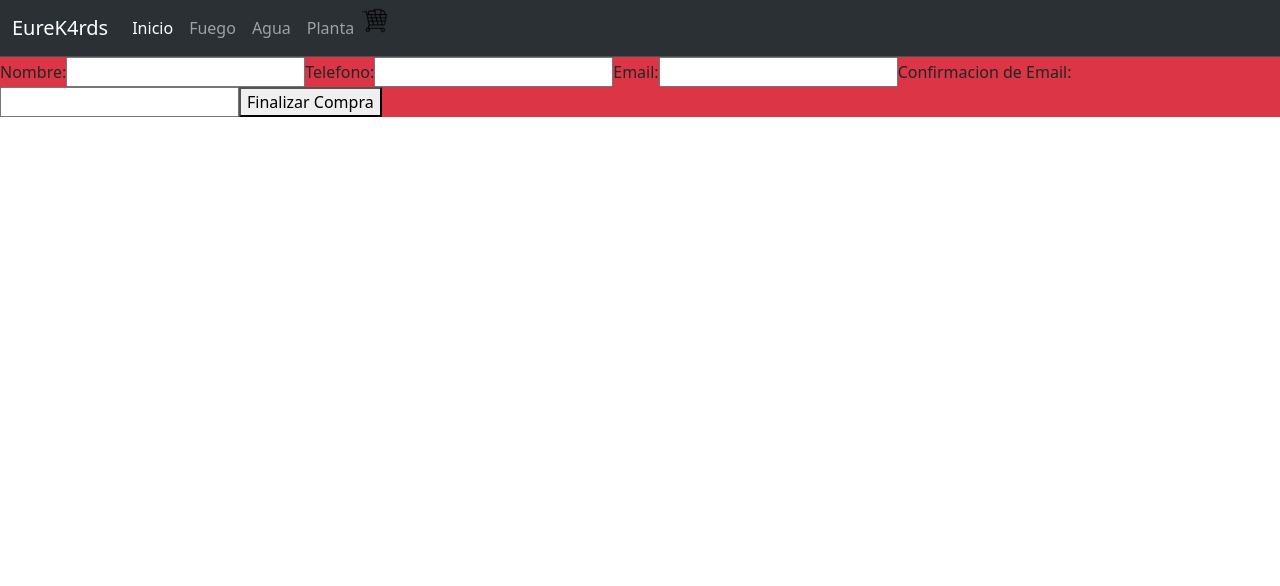
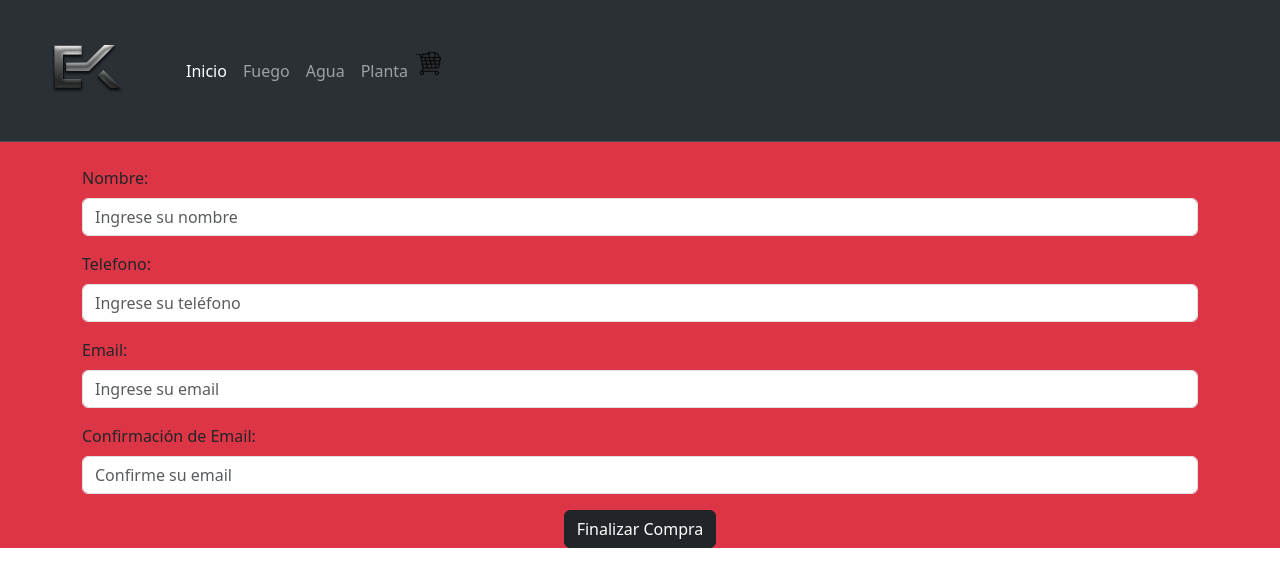
Before and after one commit to NahuelAngelone/PreEntrega2-Angelone, a React (Vite) app: page /checkout in a window 1280 px wide. Shown: the top 586 px of the page. Built offline with nearby package versions, Linux system fonts and the light colour scheme.

Commit message:
estilo al form

```diff
--- a/src/App.jsx
+++ b/src/App.jsx
@@ -19,7 +19,7 @@ function App() {
           <ToastContainer theme="dark" />
 
           <Routes>
-            <Route path="/" element={<ItemListContainer greeting={'Bienvenidos a mi Store de Pokemon'} />} />
+            <Route path="/" element={<ItemListContainer greeting={'Pokemon Store - EurEk4ards'} />} />
             <Route path="/categoria/:idCategoria" element={<ItemListContainer greeting={'Bienvenidos a mi Store de Pokemon'} />} />
             <Route path="/detalle/:idCarta" element={<ItemDetailContainer />} />
             <Route path="/cart" element={<Cart />} />
--- a/src/components/Cart/Cart.jsx
+++ b/src/components/Cart/Cart.jsx
@@ -26,14 +26,14 @@ const Cart = () => {
 						<p>Cantidad: {productoCarrito.cantidad}</p>
 						<p>Precio c/u: ${productoCarrito.precio}</p>
 						<p>Precio: ${productoCarrito.precio * productoCarrito.cantidad}</p>
-						<button onClick={ () => borrarProducto (productoCarrito.id)}>borrar</button>
+						<button className="btn btn-dark" onClick={ () => borrarProducto (productoCarrito.id)}>borrar</button>
 					</li>
 				))
 				}
 			</ul>
 			<h2>Precio Total: {precioTotal()} </h2>
-			<button onClick={vaciarCarrito}>Vaciar Carrito</button>
-			<Link to="/checkout">Checkout</Link>
+			<button className="btn btn-dark" onClick={vaciarCarrito}>Vaciar Carrito</button>
+			<Link className="btn btn-dark" to="/checkout">Checkout</Link>
 		</div>
 	)
 };
--- a/src/components/Checkout/CheckoutView.jsx
+++ b/src/components/Checkout/CheckoutView.jsx
@@ -1,20 +1,63 @@
 const CheckoutView = ({ datosForm, handleChangeInput, handleSubmitForm }) => {
 	return (
 
-		<form onSubmit={handleSubmitForm}>
-			<label>Nombre:</label>
-			<input type="text" name="nombre" value={datosForm.nombre} onChange={handleChangeInput} />
+		<form onSubmit={handleSubmitForm} className="container mt-4">
+			<div className="mb-3">
+				<label htmlFor="nombre" className="form-label">Nombre:</label>
+				<input
+					type="text"
+					className="form-control"
+					id="nombre"
+					name="nombre"
+					value={datosForm.nombre}
+					onChange={handleChangeInput}
+					placeholder="Ingrese su nombre"
+				/>
+			</div>
 
-			<label>Telefono:</label>
-			<input type="text" name="telefono" value={datosForm.telefono} onChange={handleChangeInput} />
+			<div className="mb-3">
+				<label htmlFor="telefono" className="form-label">Telefono:</label>
+				<input
+					type="text"
+					className="form-control"
+					id="telefono"
+					name="telefono"
+					value={datosForm.telefono}
+					onChange={handleChangeInput}
+					placeholder="Ingrese su teléfono"
+				/>
+			</div>
 
-			<label>Email:</label>
-			<input type="text" name="email" value={datosForm.email} onChange={handleChangeInput} />
+			<div className="mb-3">
+				<label htmlFor="email" className="form-label">Email:</label>
+				<input
+					type="email"
+					className="form-control"
+					id="email"
+					name="email"
+					value={datosForm.email}
+					onChange={handleChangeInput}
+					placeholder="Ingrese su email"
+				/>
+			</div>
 
-			<label>Confirmacion de Email:</label>
-			<input type="text" name="emailConfirm" value={datosForm.emailConfirm} onChange={handleChangeInput} />
-
-			<button type="submit">Finalizar Compra</button>
+			<div className="mb-3">
+				<label htmlFor="emailConfirm" className="form-label">Confirmación de Email:</label>
+				<input
+					type="email"
+					className="form-control"
+					id="emailConfirm"
+					name="emailConfirm"
+					value={datosForm.emailConfirm}
+					onChange={handleChangeInput}
+					placeholder="Confirme su email"
+				/>
+			</div>
+			<div className="d-flex justify-content-center">
+				<button className="btn btn-dark" type="submit">
+					Finalizar Compra
+				</button>
+			</div>
 
 		</form>
 	)
--- a/src/components/Counter/Counter.jsx
+++ b/src/components/Counter/Counter.jsx
@@ -2,7 +2,7 @@ import { useState } from "react"
 import CounterView from "./CounterView"
 
 const Counter = ({ stock, addToCart }) => {
-  const [contador, setContador] = useState(0)
+  const [contador, setContador] = useState(1)
 
   const sumar = () => {
     if(contador < stock) {
--- a/src/components/Counter/CounterView.jsx
+++ b/src/components/Counter/CounterView.jsx
@@ -1,11 +1,13 @@
+
+
 const CounterView = ({ contador, sumar, restar, addToCart }) => {
 
   return (
     <div>
       <p>Contador: {contador} </p>
-      <button onClick={sumar}>+</button>
-      <button onClick={restar}>-</button>
-      <button onClick={ () => addToCart(contador) }>Agregar al carrito</button>
+      <button className="btn btn-dark" onClick={sumar}>+</button>
+      <button className="btn btn-dark" onClick={restar}>-</button>
+      <button className="btn btn-dark" onClick={ () => addToCart(contador) }>Agregar al carrito</button>
     </div>
   )
 }
--- a/src/components/ItemListContainer/Item.jsx
+++ b/src/components/ItemListContainer/Item.jsx
@@ -22,9 +22,9 @@ const Item = ({ carta }) => {
 	return (
 		<Link to={`/detalle/${carta.id}`}>
 			<div onMouseOver={handleMouseOver}
-			onMouseLeave={handleMouseLeave}
-			className="card bg-secondary text-center align-items-center justify-content-center"
-			style={estiloCard}>
+				onMouseLeave={handleMouseLeave}
+				className="card bg-secondary text-center align-items-center justify-content-center"
+				style={estiloCard}>
 				<img src={carta.imagen} alt="" style={{ maxWidth: '100px' }} className="card-img-top" />
 				<div className="card-body">
 					<p className="card-title">{carta.nombre}</p>
--- a/src/components/NavBar/NavBar.jsx
+++ b/src/components/NavBar/NavBar.jsx
@@ -1,11 +1,12 @@
 import CartWidget from "../CartWidget/CartWidget";
 import { Link } from "react-router-dom";
+import EK from './Assets/EK.png'
 
 const NavBar = () => {
   return (
     <nav className="navbar bg-dark border-bottom border-body navbar navbar-expand-lg bg-body-tertiary" data-bs-theme="dark">
       <div className="container-fluid">
-        <Link className="navbar-brand" to="/">EureK4rds</Link>
+        <Link className="navbar-brand" to="/"><img src={EK} width={150} alt="logo store" /></Link>
         <button className="navbar-toggler" type="button" data-bs-toggle="collapse" data-bs-target="#navbarNavAltMarkup" aria-controls="navbarNavAltMarkup" aria-expanded="false" aria-label="Toggle navigation">
           <span className="navbar-toggler-icon"></span>
         </button>
```
Also changed, not shown: src/components/NavBar/Assets/EK.png (added).
